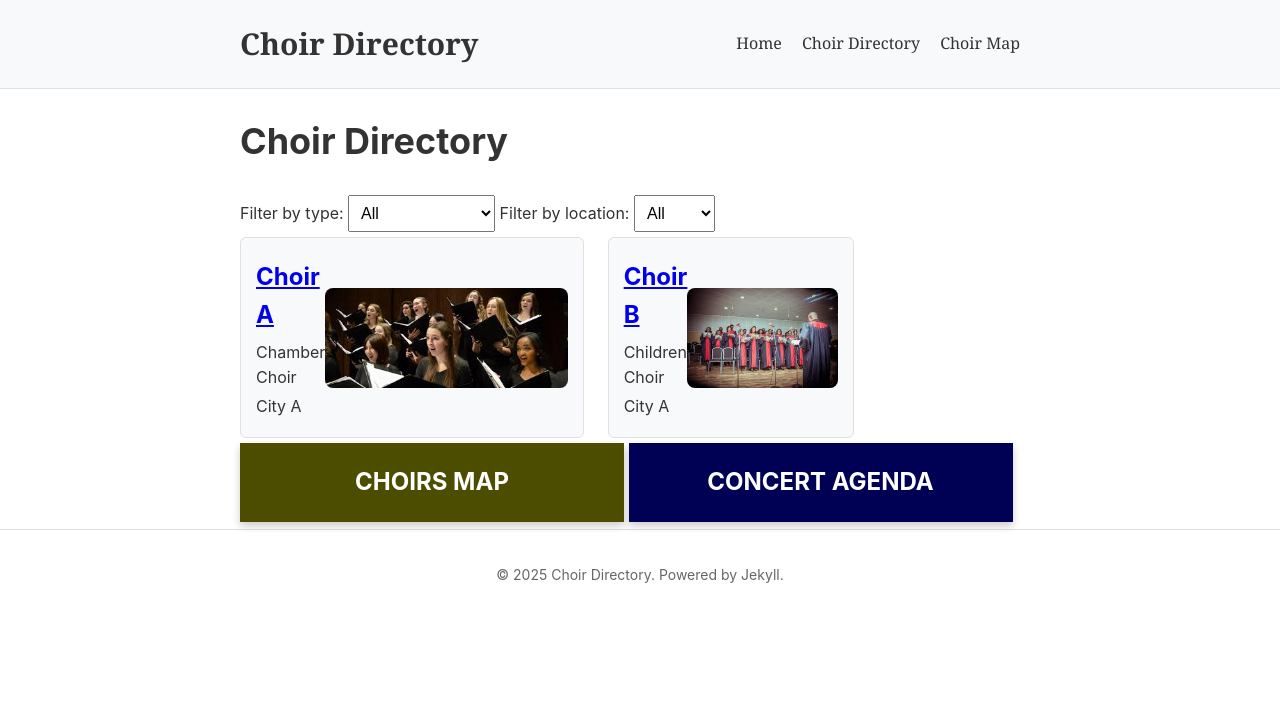
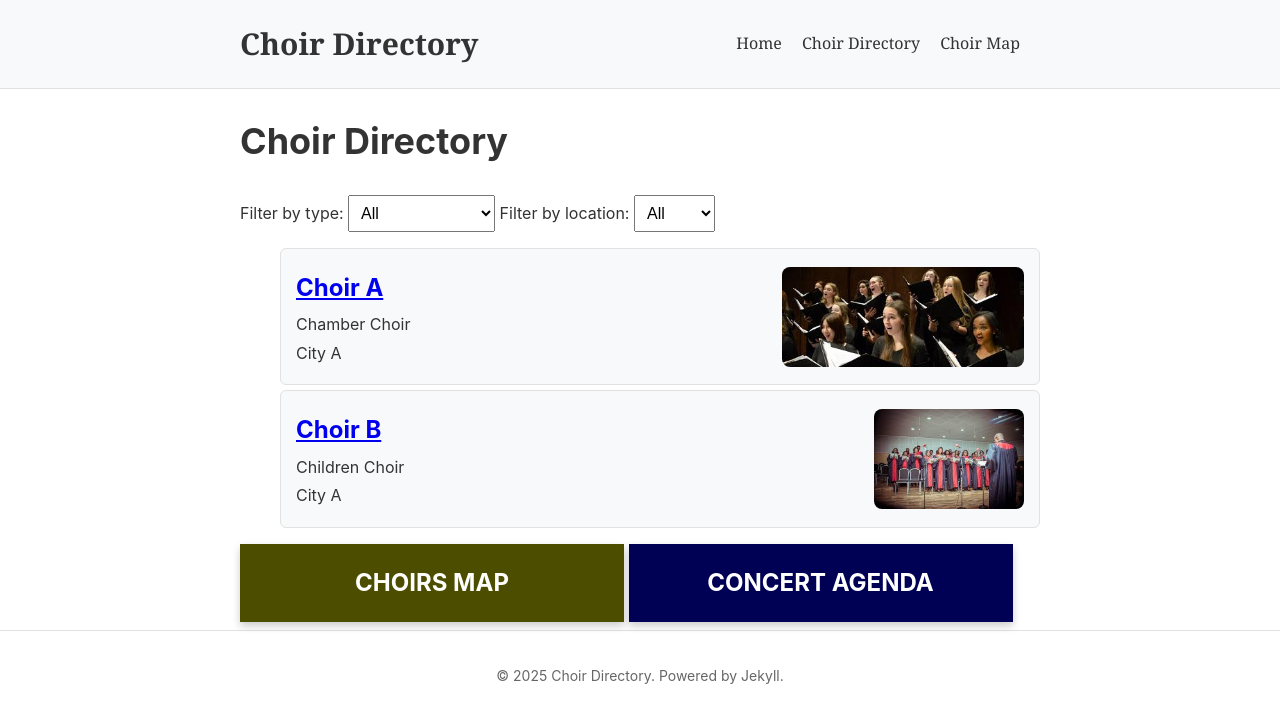
Before and after one commit to jllobera/choir-directory, a Jekyll site: the page built from directory.html, in a window 1280 px wide. Shown: the top 723 px of the page. Built offline with Jekyll 4.4.1, drawn with Linux system fonts in a browser that asks for light colours; a script that is not in the unit is left out.

Commit message:
Update style.css

```diff
--- a/assets/css/style.css
+++ b/assets/css/style.css
@@ -195,27 +195,3 @@
     padding: 0.75rem;
   }
 }
-
-
-/* CHOIR LIST */
-.choir-list {
-  display: grid;
-  grid-template-columns: repeat(1, 1fr); /* Default: 1 column */
-  gap: 1.5rem; /* Space between items */
-  padding: 0;
-  margin: 0;
-}
-
-/* Medium screens: 2 columns */
-@media (min-width: 600px) {
-  .choir-list {
-    grid-template-columns: repeat(2, 1fr);
-  }
-}
-
-/* Large screens: 3 columns */
-@media (min-width: 1024px) {
-  .choir-list {
-    grid-template-columns: repeat(3, 1fr);
-  }
-}
```
